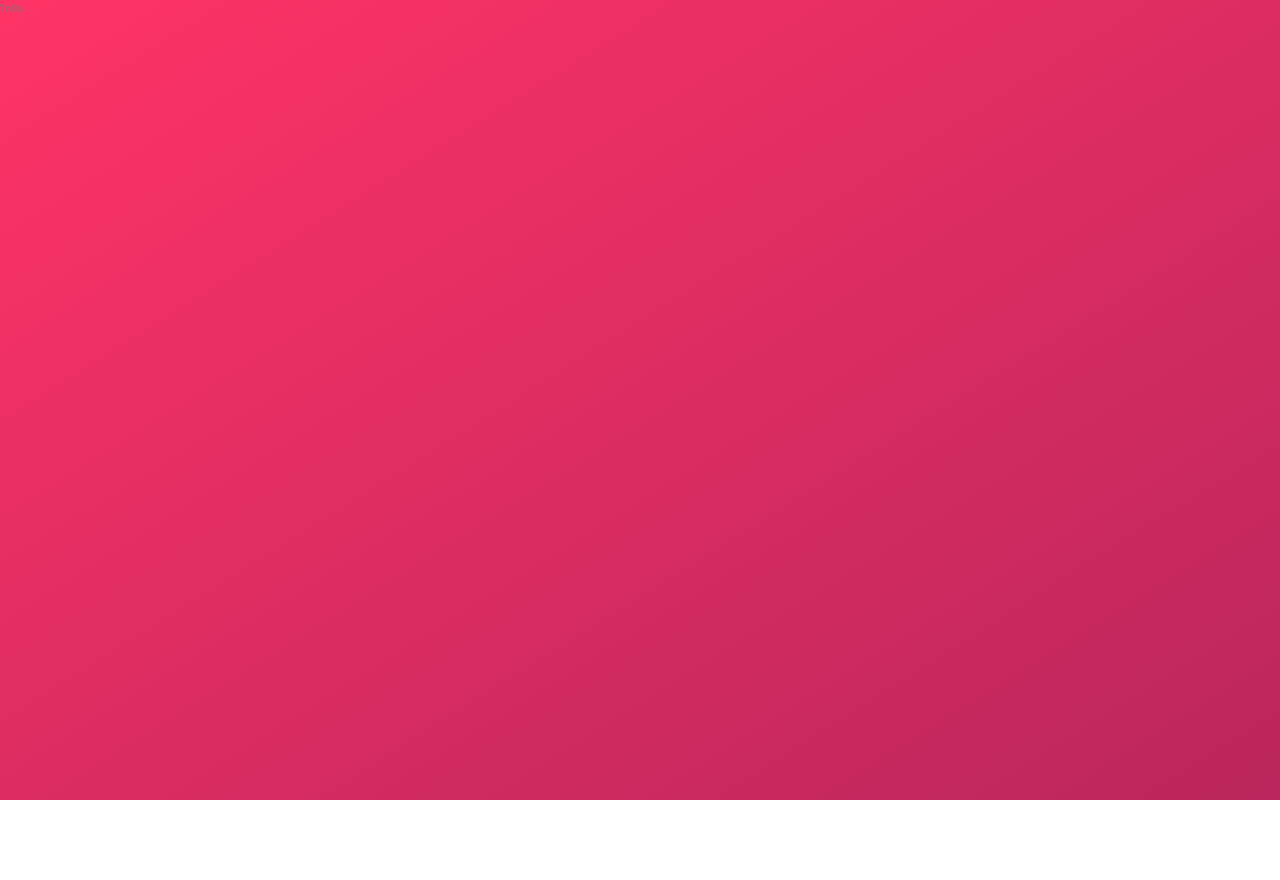
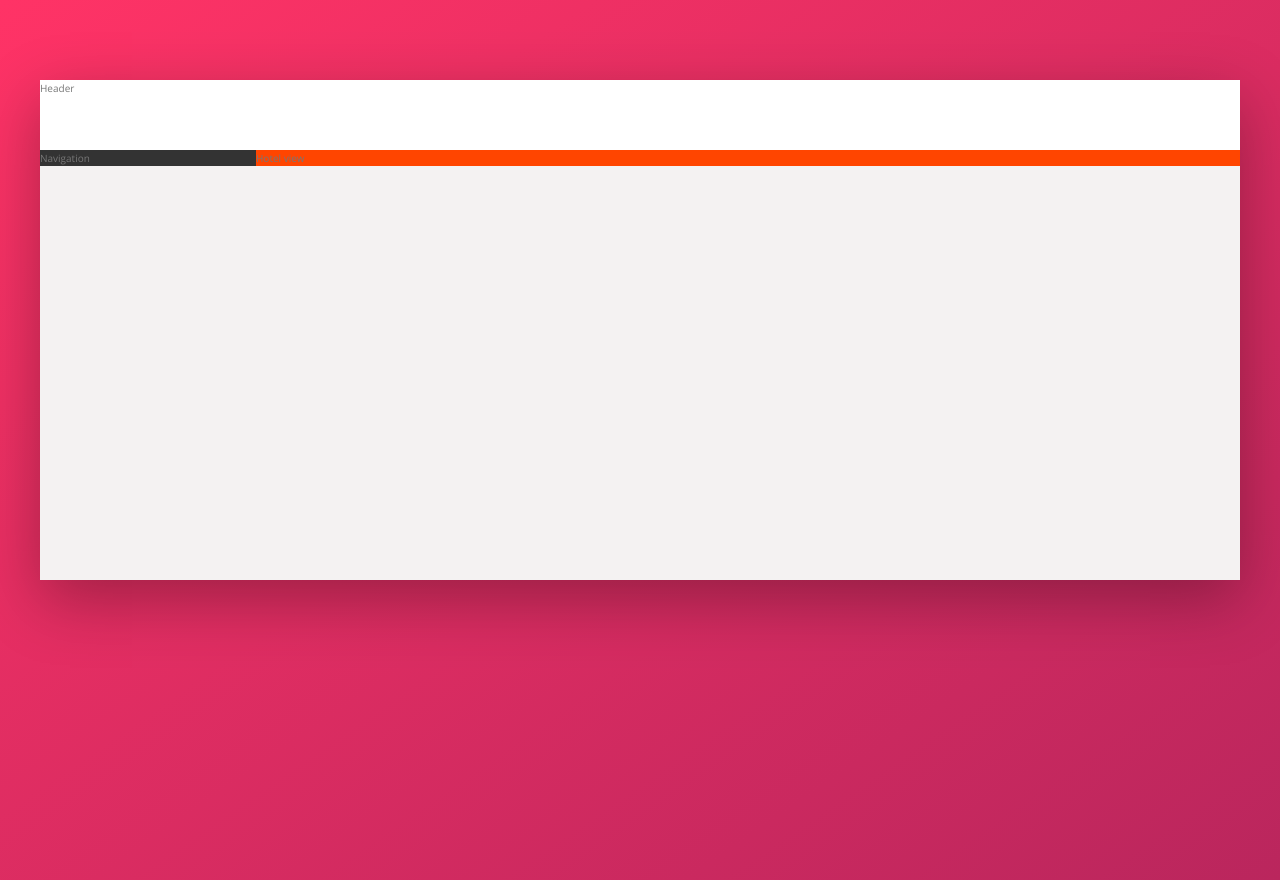
Before and after one commit to UnknownMonk/Flex-box-Website, a website: page index.html in a window 1280 px wide. Before the commit the page ends 800 px from the top, so only its background shows below. Drawn offline with nearby package versions, Linux system fonts and the light colour scheme.

Commit message:
added flex box styles to layout.scss

```diff
--- a/index.html
+++ b/index.html
@@ -11,6 +11,18 @@
         <title>trillo &mdash; Your all-in-one booking app</title>
     </head>
     <body>
-        Trillo
+        <div class="container">
+            <header class="header">
+                Header
+            </header>
+            <div class="content">
+                <nav class="sidebar">
+                    Navigation
+                </nav>
+                <main class="hotel-view">
+                    Hotel view
+                </main>
+            </div>
+        </div>
     </body>
 </html>
--- a/sass/_base.scss
+++ b/sass/_base.scss
@@ -30,6 +30,8 @@ Grey dark 3: #999
   --color-grey-dark-1: #333;
   --color-grey-dark-2: #777;
   --color-grey-dark-3: #999;
+
+  --shadow-dark: 0 2rem 6rem rgba(0, 0, 0, .3);
 
 }
 
--- a/sass/_layout.scss
+++ b/sass/_layout.scss
@@ -0,0 +1,32 @@
+.container {
+max-width: 120rem;
+margin: 8rem auto;
+background-color: var(--color-grey-light-2);
+box-shadow: var(--shadow-dark);
+min-height: 50rem;
+}
+
+.header {
+height: 7rem;
+background-color: #fff;
+border-bottom: var(--color-grey-light-2);
+}
+
+
+.content {
+display: flex;
+}
+
+.sidebar {
+  background-color: var(--color-grey-dark-1);
+
+  flex: 0 0 18%;
+
+}
+
+.hotel-view {
+  background-color: #fff;
+  background-color: orangered;
+  flex: 1;
+
+}
```
Also changed, not shown: css/style.css.
